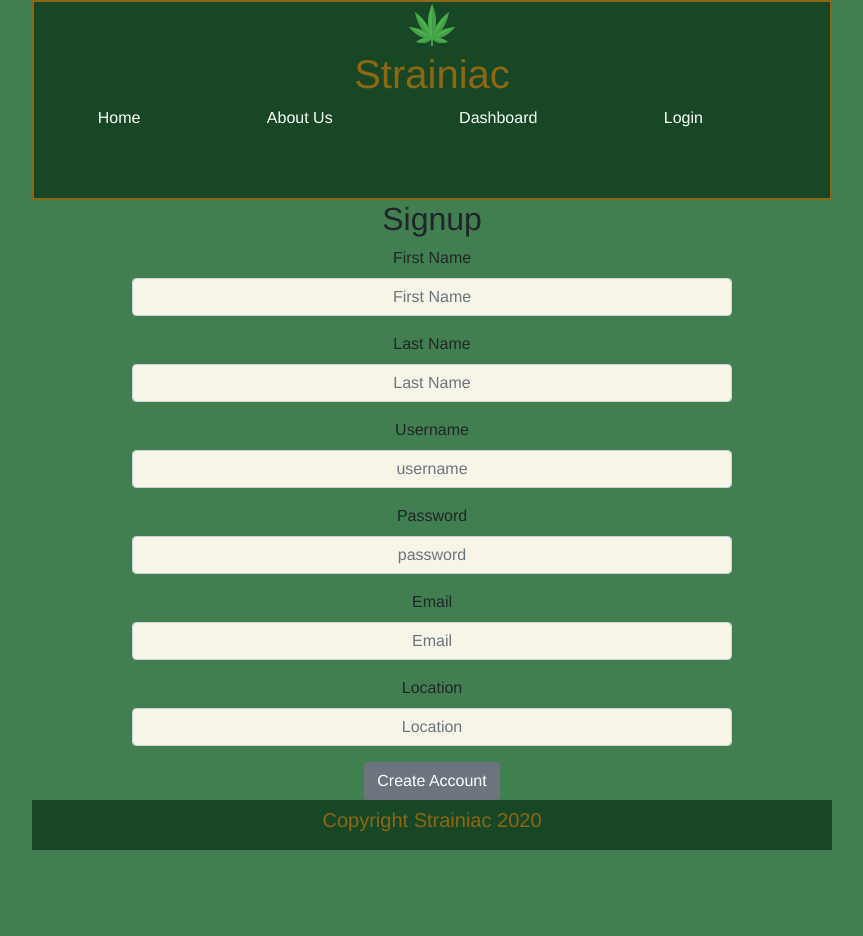
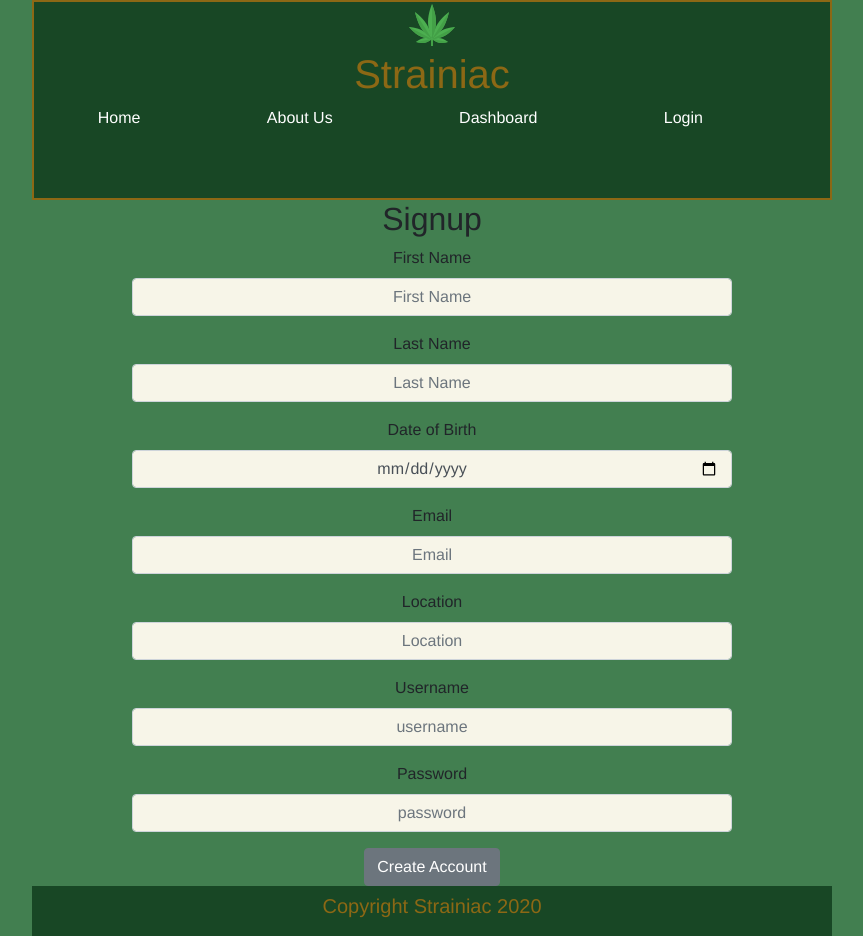
Before and after one commit to med-cab2/React-Front-End, a React (Create React App) app in the folder client/: page /signup in a window 1280 px wide. Shown: the whole page, without its empty margins (208-1071 px from the left). Before the commit the page ends 850 px from the top, so only its background shows below. Built offline with nearby package versions, Linux system fonts and the light colour scheme.

Commit message:
login / signup components styled

```diff
--- a/client/src/components/login.js
+++ b/client/src/components/login.js
@@ -1,8 +1,6 @@
 import React, { useState } from "react";
 import { Link } from "react-router-dom";
 import axios from "axios";
-
-import Signup from "./signup";
 
 import {
   Container,
@@ -38,7 +36,7 @@ const Login = props => {
   const handleLogin = e => {
     e.preventDefault();
     axios
-      .post("https://strainiac.herokuapp.com/login", login)
+      .post("https://strainiac.herokuapp.com/auth/login", login)
       .then(res => {
         console.log(res);
         console.log(res.data.token);
@@ -46,7 +44,7 @@ const Login = props => {
         localStorage.setItem("username", login.username);
         props.history.push("/protected");
       })
-      .catch(err => console.log(err));
+      .catch(err => console.log(err.message));
   };
 
   return (
--- a/client/src/components/signup.js
+++ b/client/src/components/signup.js
@@ -1,4 +1,6 @@
 import React, { useState } from "react";
+import axios from "axios";
+import { axiosWithAuth } from "../utils/axiosWithAuth";
 
 import {
   Container,
@@ -17,41 +19,123 @@ const Styles = {
   backgroundColor: "#f7f5e8"
 };
 
-const Signup = () => {
+const Signup = props => {
+  const [signup, setsignUp] = useState({
+    firstname: "",
+    lastname: "",
+    date_of_birth: "",
+    email: "",
+    location: "",
+    username: "",
+    password: ""
+  });
+
+  const handleInput = e => {
+    setsignUp({
+      ...signup,
+      [e.target.name]: e.target.value
+    });
+    console.log(signup);
+  };
+
+  const handleSignup = e => {
+    e.preventDefault();
+    axiosWithAuth()
+      .post("/auth/register", signup)
+      .then(res => {
+        console.log(res);
+        props.history.push("/login");
+      })
+      .catch(err => console.log(err.message));
+  };
+
   return (
     <Container>
       <h2>Signup</h2>
-      <Form>
+      <Form onSubmit={handleSignup}>
         <Col>
           <FormGroup>
             <Label>First Name</Label>
-            <Input style={Styles} type="text" placeholder="First Name" />
+            <Input
+              style={Styles}
+              type="text"
+              name="firstname"
+              placeholder="First Name"
+              value={signup.firstname}
+              onChange={handleInput}
+            />
           </FormGroup>
           <FormGroup>
             <Label>Last Name</Label>
-            <Input style={Styles} type="text" placeholder="Last Name" />
+            <Input
+              style={Styles}
+              type="text"
+              placeholder="Last Name"
+              onChange={handleInput}
+              value={signup.lastname}
+              name="lastname"
+            />
           </FormGroup>
           <FormGroup>
+            <Label>Date of Birth</Label>
+            <Input
+              style={Styles}
+              type="date"
+              placeholder="Date of birth"
+              onChange={handleInput}
+              value={signup.date_of_birth}
+              name="date_of_birth"
+            />
+          </FormGroup>
+          <FormGroup>
+            <Label>Email</Label>
+            <Input
+              style={Styles}
+              type="email"
+              placeholder="Email"
+              onChange={handleInput}
+              value={signup.email}
+              name="email"
+            />
+          </FormGroup>
+        </Col>
+        <Col>
+          <FormGroup>
+            <Label>Location</Label>
+            <Input
+              style={Styles}
+              type="text"
+              placeholder="Location"
+              onChange={handleInput}
+              value={signup.location}
+              name="location"
+            />
+          </FormGroup>
+        </Col>
+        <Col>
+          <FormGroup>
             <Label>Username</Label>
-            <Input style={Styles} type="text" placeholder="username" />
+            <Input
+              style={Styles}
+              type="text"
+              placeholder="username"
+              onChange={handleInput}
+              value={signup.username}
+              name="username"
+            />
           </FormGroup>
         </Col>
         <Col>
           <FormGroup>
             <Label>Password</Label>
-            <Input style={Styles} type="password" placeholder="password" />
-          </FormGroup>
-        </Col>
-        <Col>
-          <FormGroup>
-            <Label>Email</Label>
-            <Input style={Styles} type="email" placeholder="Email" />
-          </FormGroup>
-        </Col>
-        <Col>
-          <FormGroup>
-            <Label>Location</Label>
-            <Input style={Styles} type="text" placeholder="Location" />
+            <Input
+              style={Styles}
+              type="password"
+              placeholder="password"
+              onChange={handleInput}
+              value={signup.password}
+              name="password"
+            />
           </FormGroup>
         </Col>
         <Button>Create Account</Button>
```
